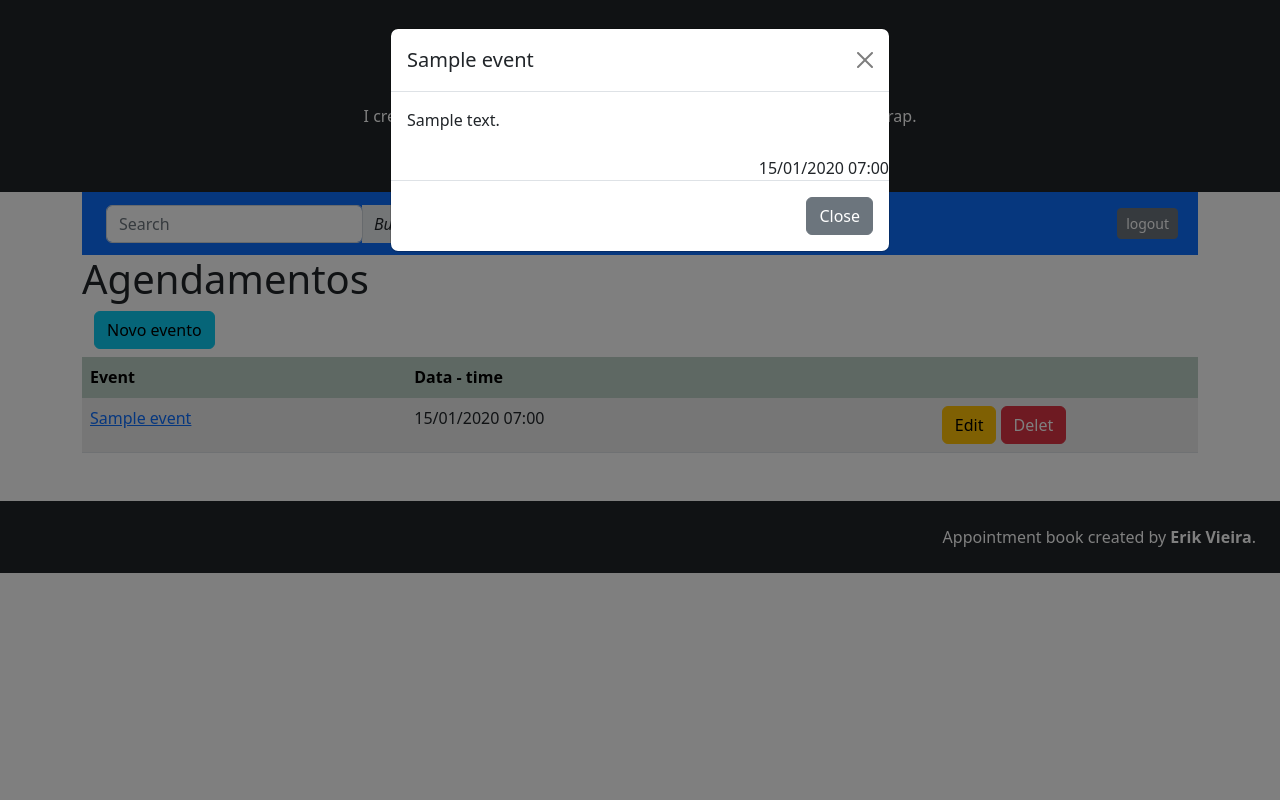
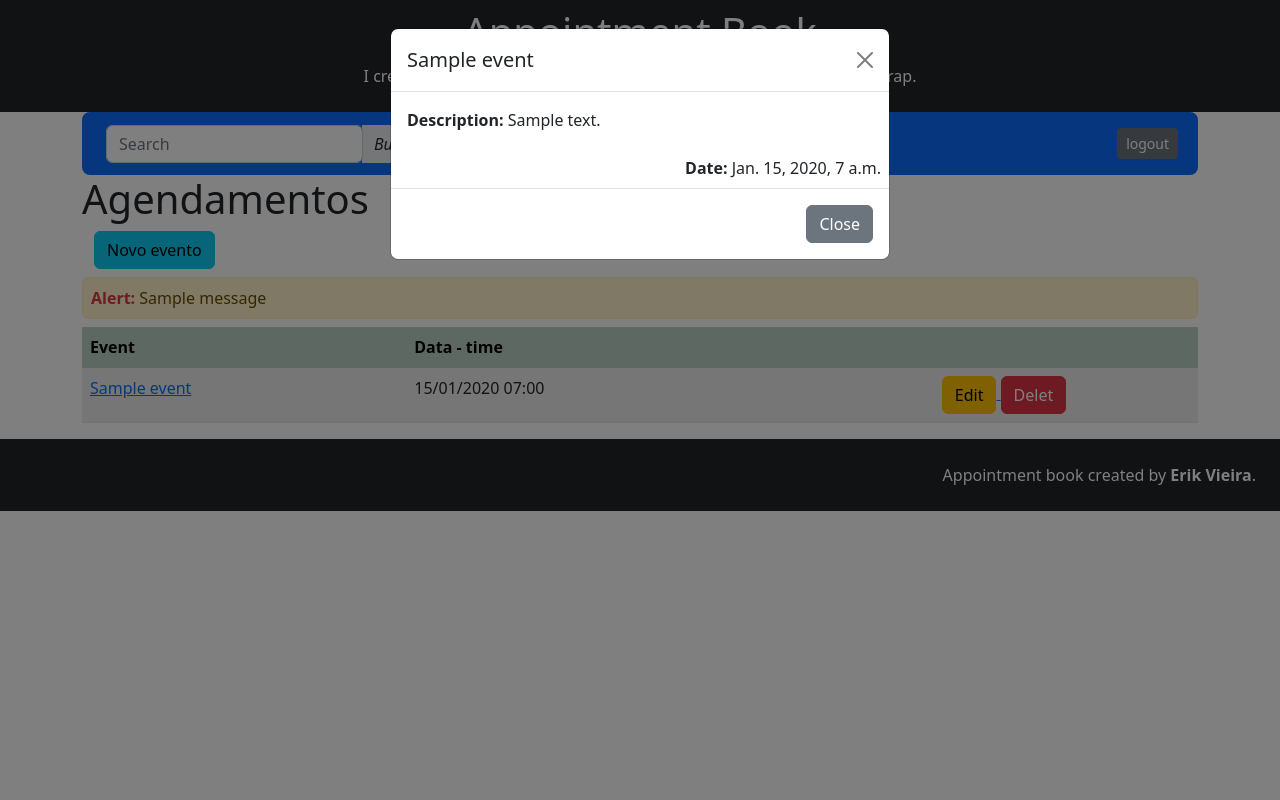
Before and after one commit to ErikSVieira/Agenda, a Django app: page /event/ in a window 1280 px wide, after a click that opens the changed part. Run offline with Django 3.2, Linux system fonts and the light colour scheme; a user stored in the database is signed in; tables that the repository leaves empty hold one stand-in row (values such as "Sample post"); one stand-in notice (Sample message) is shown; some libraries are stand-ins or nearby versions.

Commit message:
update urls, model, views, template, create alert

```diff
--- a/agenda/urls.py
+++ b/agenda/urls.py
@@ -24,6 +24,7 @@ urlpatterns = [
     path('event/', views.list_event),
     path('event/event/', views.evento),
     path('event/event/submit', views.submit_evento),
+    path('event/event/delet/<int:id_event>/', views.delet_event),
     path('poll/', views.list_poll),
     path('login/', views.login_user),
     path('login/submit', views.submit_login),
--- a/core/admin.py
+++ b/core/admin.py
@@ -5,7 +5,7 @@ from core.models import Event
 
 
 class EventAdmin(admin.ModelAdmin):
-    list_display = ('title', 'date_event', 'date_created')
+    list_display = ('id', 'title', 'date_event', 'date_created')
     list_filter = ('title', 'user', 'date_event',)
 
 
--- a/core/models.py
+++ b/core/models.py
@@ -25,3 +25,11 @@ class Event(models.Model):
         tzBR = timezone(timedelta(hours=-3))
         tzData = data.astimezone(tzBR)
         return tzData.strftime('%d/%m/%Y %H:%M')
+        # return self.date_event.strftime('%d/%m/%Y %H:%M')
+
+    def get_input_date_event(self):
+        data = self.date_event
+        tzBR = timezone(timedelta(hours=-3))
+        tzData = data.astimezone(tzBR)
+        return tzData.strftime('%Y-%m-%dT%H:%M')
+        # return self.date_event.strftime('%Y-%m-%dT%H:%M')
--- a/core/views.py
+++ b/core/views.py
@@ -47,7 +47,17 @@ def list_poll(request):
 
 @login_required(login_url='/login/')
 def evento(request):
-    return render(request, 'evento.html')
+    id_event = request.GET.get('id')
+    dados = {}
+    try:
+        user = request.user
+        event = Event.objects.get(id=id_event)
+        if user == event.user:
+            dados['event'] = Event.objects.get(id=id_event)
+        else:
+            messages.error(request, 'Event not registered!!!')
+    finally:
+        return render(request, 'evento.html', dados)
 
 
 @login_required(login_url='/login/')
@@ -58,9 +68,20 @@ def submit_evento(request):
             date_event = request.POST.get('data_evento')
             description = request.POST.get('description')
             user = request.user
+            id_event = request.POST.get('id_event')
             if title == '' or description == '' or date_event == '':
                 messages.error(
-                    request, 'Invalid title or date event or description')
+                    request, 'Invalid title or event date or description')
+            elif id_event:
+                event = Event.objects.get(id=id_event)
+                if user == event.user:
+                    event.title = title
+                    event.description = description
+                    event.date_event = date_event
+                    event.save()
+                    messages.success(request, 'Event edited successfully')
+                else:
+                    messages.error(request, 'Edit failed. Invalid ID!')
             else:
                 Event.objects.create(
                     title=title,
@@ -68,10 +89,26 @@ def submit_evento(request):
                     description=description,
                     user=user
                 )
-                messages.success(request, 'Created Event with Success')
+                messages.success(request, 'Event created successfully')
         except:
-            messages.error(request, 'Operation Invalid')
+            messages.error(request, 'Operation Invalid!')
         finally:
-            return redirect('/event/event')
+            return redirect('/')
     else:
-        messages.error(request, 'Not saved. Error not identified!')
+        messages.error(request, 'Method not identified. Internal error!')
+
+
+@login_required(login_url='/login/')
+def delet_event(request, id_event):
+    user = request.user
+    event = Event.objects.get(id=id_event)
+    try:
+        if user == event.user:
+            event.delete()
+            messages.success(request, 'Event deleted successfully')
+        else:
+            messages.error(request, 'Operation not authorization!')
+    except:
+        messages.error(request, 'Event was not deleted. Error not identified!')
+    finally:
+        return redirect('/')
--- /dev/null
+++ b/templates/alert.html
@@ -0,0 +1,5 @@
+{% for message in messages %}
+    <div class="container alert alert-warning p-2 mb-2">
+        <strong class="text-danger">Alert: </strong>{{ message }}
+    </div><!-- div container alert -->
+{% endfor %}
--- a/templates/event.html
+++ b/templates/event.html
@@ -11,6 +11,8 @@
             <button class="btn btn-info" type="button">Novo evento</button>
         </a>
     </div>
+
+    {% include "alert.html" %}
 
     <table class="table table-active table-striped table-hover table-responsive-sm">
         <thead class="table-success">
@@ -40,7 +42,10 @@
                         <div class="modal-dialog">
                             <div class="modal-content">
                                 <div class="modal-header">
-                                    <h1 class="modal-title fs-5" id="staticBackdropLabel">{{ event.title }}</h1>
+                                    <h1 class="modal-title fs-5"
+                                        id="staticBackdropLabel">
+                                        {{ event.title }}
+                                    </h1>
                                     <button type="button"
                                         class="btn-close"
                                         data-bs-dismiss="modal"
@@ -48,10 +53,12 @@
                                     </button>
                                 </div><!-- div modal-header -->
                                 <div class="modal-body">
+                                    <strong>Description: </strong>
                                     {{ event.description }}
                                 </div><!-- div modal-body -->
-                                <div class="modal-body mt-2 p-0 text-end">
-                                    {{ event.get_date_event }}
+                                <div class="modal-body p-2 text-end">
+                                    <strong>Date: </strong>
+                                    {{ event.date_event }}
                                 </div><!-- div modal-body -->
                                 <div class="modal-footer">
                                     <button type="button"
@@ -69,8 +76,12 @@
                     {{ event.get_date_event }}
                 </td>
                 <td class="text-center">
-                    <button class="btn btn-warning">Edit</button>
-                    <button class="btn btn-danger">Delet</button>
+                    <a href="event/?id={{ event.id }}">
+                        <button class="btn btn-warning">Edit</button>
+                    </a>
+                    <a href="event/delet/{{ event.id }}/">
+                        <button class="btn btn-danger">Delet</button>
+                    </a>
                 </td>
             </tr>
             {% endfor %}
--- a/templates/login.html
+++ b/templates/login.html
@@ -9,7 +9,7 @@
             <strong>Error! </strong>{{ message }}
         </div><!-- div error -->
     {% endfor %}
-    <form class="was-validated" action="submit" method="post">
+    <form class="was-validated mb-3" action="submit" method="post">
         <div class="mb-3">
             {% csrf_token %}
             <label class="form-label" for="username">
--- a/templates/menu.html
+++ b/templates/menu.html
@@ -1,4 +1,4 @@
-<div class="container bg-primary">
+<div class="container bg-primary rounded-3">
     <nav class="navbar navbar-expand-sm bg-primary navbar-dark">
         <div class="container-fluid">
             <form class="d-flex input-group w-auto">
--- a/templates/model-page.html
+++ b/templates/model-page.html
@@ -4,7 +4,7 @@
     {% include "model-header.html" %}
 </head>
 <body>
-    <div class="p-5 bg-dark text-white text-center">
+    <div class="p-2 bg-dark text-white text-center">
         <h1>Appointment Book</h1>
         <p>I created a responsive page with Python and Django, using the Bootstrap.</p>
     </div>
@@ -13,7 +13,7 @@
         {% block content %} {% endblock %}
     </div><!-- div container -->
 
-    <div class="modal-footer mt-5 p-4 bg-dark text-white">
+    <div class="modal-footer p-4 bg-dark text-white">
         {% include "model-footer.html" %}
     </div><!-- div modal-footer -->
 </body>
```
Also changed, not shown: templates/evento.html (+5 -6 lines).
